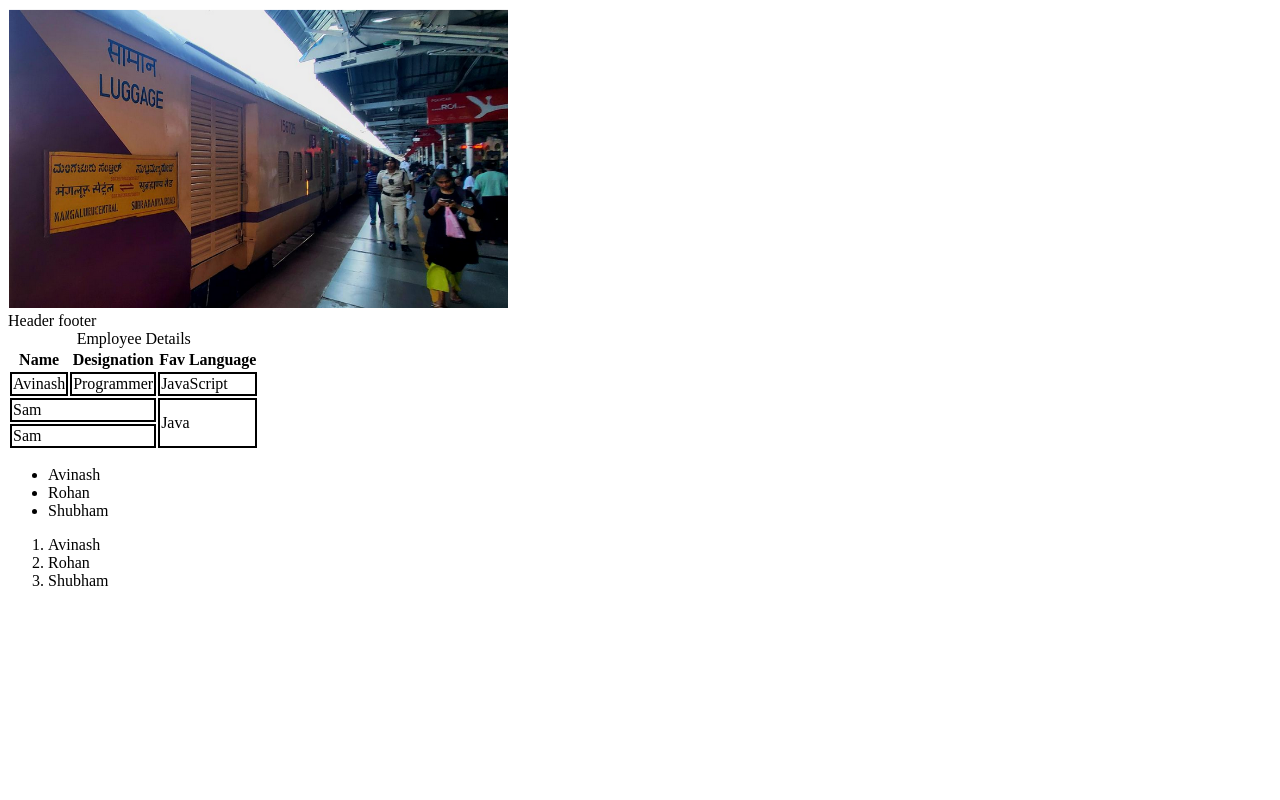
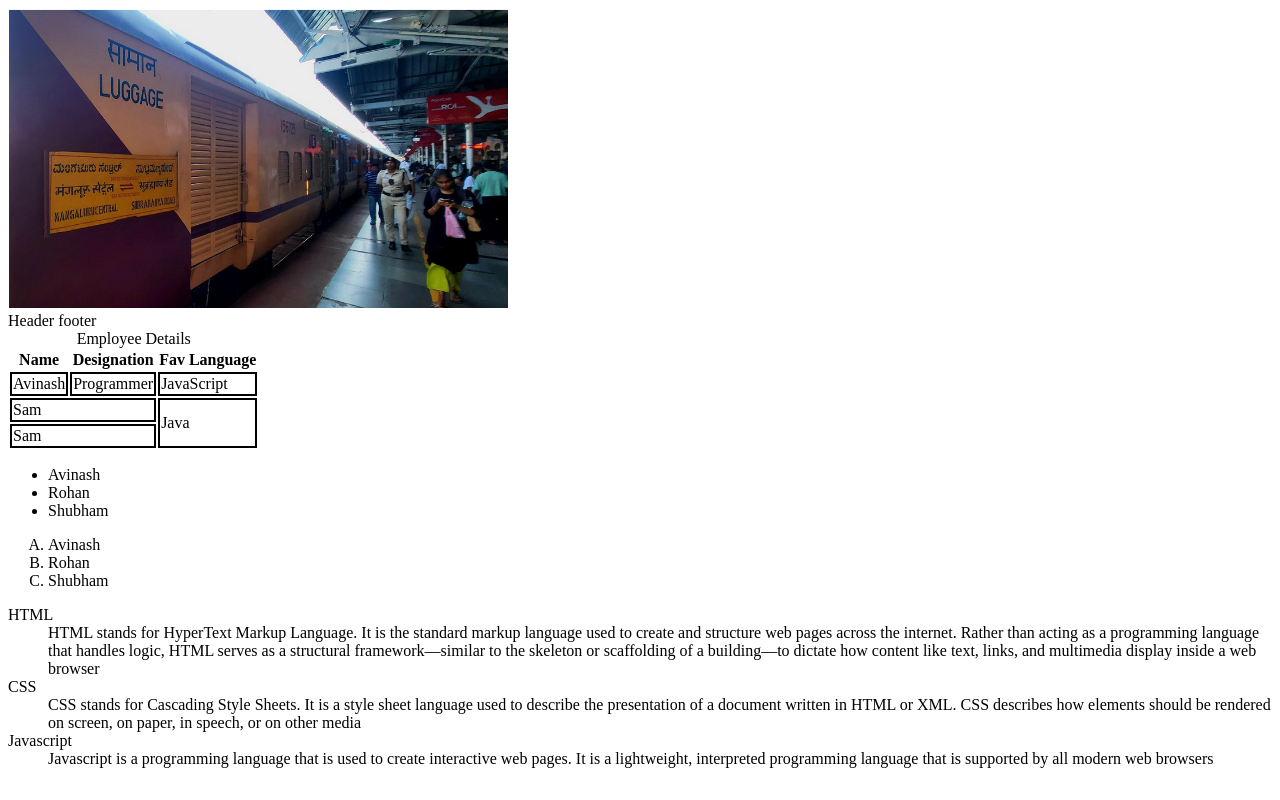
Before and after one commit to avinashgautam0007-sketch/CWHSWDC, a plain HTML site: page Video 5/index.html in a window 1280 px wide. Drawn offline with Linux system fonts and the light colour scheme.

Commit message:
Added description

```diff
--- a/Video 5/index.html
+++ b/Video 5/index.html
@@ -50,11 +50,19 @@
         <li>Rohan</li>
         <li>Shubham</li>
     </ul>
-     <ol>
+     <ol type="A">
         <li>Avinash</li>
         <li>Rohan</li>
         <li>Shubham</li>
     </ol>
+
+    <dl>
+        <dt>HTML</dt>
+        <dd>HTML stands for HyperText Markup Language. It is the standard markup language used to create and structure web pages across the internet. Rather than acting as a programming language that handles logic, HTML serves as a structural framework—similar to the skeleton or scaffolding of a building—to dictate how content like text, links, and multimedia display inside a web browser</dd>
+        <dt>CSS</dt>
+        <dd>CSS stands for Cascading Style Sheets. It is a style sheet language used to describe the presentation of a document written in HTML or XML. CSS describes how elements should be rendered on screen, on paper, in speech, or on other media</dd>
+        <dt>Javascript</dt>
+        <dd>Javascript is a programming language that is used to create interactive web pages. It is a lightweight, interpreted programming language that is supported by all modern web browsers</dd>
 </body>
 
 </html>
```
